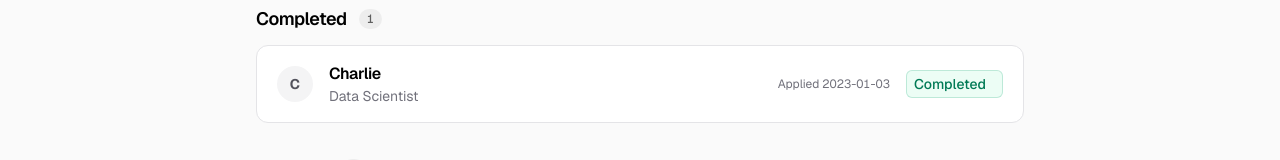
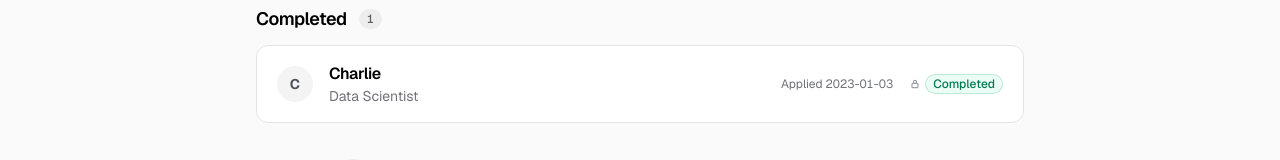
Before and after one commit to Tinnapat1406/track-interview, a Next.js app: page /interview in a window 1280 px wide. Shown: the part 750-910 px from the top of the page. Built offline with nearby package versions, Linux system fonts and the light colour scheme.

Commit message:
add new file and fix select status

```diff
--- a/app/candidate/actions.ts
+++ b/app/candidate/actions.ts
@@ -59,7 +59,7 @@ export async function updateCandidateStatus(
 	}
 }
 
-export async function deleteCandidate(id: number) {
+export async function deleteCandidateProfile(id: number) {
 	const removed = await deleteCandidate(id);
 	if (!removed) throw new Error(`Candidate not found: ${id}`);
 
--- /dev/null
+++ b/component/delete-button.tsx
@@ -0,0 +1,45 @@
+"use client";
+
+import { useTransition } from "react";
+import { deleteCandidateProfile } from "../app/candidate/actions";
+
+export default function DeleteButton({
+	id,
+	name,
+}: {
+	id: number;
+	name: string;
+}) {
+	const [pending, startTransition] = useTransition();
+
+	return (
+		<button
+			type="button"
+			disabled={pending}
+			aria-label={`Delete ${name}`}
+			title={`Delete ${name}`}
+			onClick={() => {
+				const ok = window.confirm(
+					`Delete ${name}?\n\nThis permanently removes the profile and cannot be undone.`,
+				);
+				if (!ok) return;
+
+				startTransition(() => {
+					deleteCandidateProfile(id);
+				});
+			}}
+			className="shrink-0 rounded-md p-1.5 text-zinc-400 transition-colors hover:bg-rose-50 hover:text-rose-600 disabled:cursor-not-allowed disabled:opacity-50 dark:hover:bg-rose-500/10 dark:hover:text-rose-400"
+		>
+			<svg
+				className="h-4 w-4"
+				viewBox="0 0 20 20"
+				fill="none"
+				stroke="currentColor"
+				strokeWidth="1.75"
+				aria-hidden="true"
+			>
+				<path d="M4 6h12M8 6V4.5A.5.5 0 0 1 8.5 4h3a.5.5 0 0 1 .5.5V6m1.5 0-.6 9a1 1 0 0 1-1 .95H6.6a1 1 0 0 1-1-.95L5 6" strokeLinecap="round" strokeLinejoin="round" />
+			</svg>
+		</button>
+	);
+}
--- a/component/status-select.tsx
+++ b/component/status-select.tsx
@@ -2,18 +2,42 @@
 
 import { useTransition } from "react";
 import { updateCandidateStatus } from "../app/candidate/actions";
-import { STATUSES, statusLabels, statusStyles } from "./status";
+import StatusBadge, { STATUSES, statusLabels, statusStyles } from "./status";
 
 const fallback = "bg-zinc-100 text-zinc-600 ring-zinc-500/20 dark:bg-zinc-800 dark:text-zinc-300 dark:ring-zinc-400/20";
 
 export default function StatusSelect({
     id,
+    name,
     status,
 }: {
     id: number;
+    name: string;
     status: string;
 }) {
     const [pending, startTransition] = useTransition();
+
+    if (status === "completed") {
+        return (
+            <span
+                className="inline-flex items-center gap-1"
+                title="Completed is final — this status can no longer be changed."
+            >
+                <svg
+                    className="h-3 w-3 text-zinc-400 dark:text-zinc-500"
+                    viewBox="0 0 20 20"
+                    fill="none"
+                    stroke="currentColor"
+                    strokeWidth="2"
+                    aria-hidden="true"
+                >
+                    <rect x="5" y="9" width="10" height="7" rx="1.5" />
+                    <path d="M7.5 9V6.5a2.5 2.5 0 0 1 5 0V9" strokeLinecap="round" />
+                </svg>
+                <StatusBadge status={status} />
+            </span>
+        );
+    }
 
     return (
         <select
@@ -21,11 +45,22 @@ export default function StatusSelect({
             disabled={pending}
             aria-label="Status"
             onChange={(e) => {
-				const next = e.target.value;
-				startTransition(() => {
-					updateCandidateStatus(id, next);
-				});
-			}}
+                const next = e.target.value;
+
+                if (next === "completed") {
+                    const ok = window.confirm(
+                        `Mark ${name} as Completed?\n\nThis is permanent. Once completed, the status can no longer be changed — the profile can only be deleted.`,
+                    );
+                    if (!ok) {
+                        e.target.value = status;
+                        return;
+                    }
+                }
+
+                startTransition(() => {
+                    updateCandidateStatus(id, next);
+                });
+            }}
             className={`shrink-0 cursor-pointer appearance-none rounded-md px-2 py-1 text-sm font-medium ring-1 ring-inset focus:outline-none focus:ring-2 focus:ring-inset disabled:cursor-not-allowed disabled:opacity-50 ${statusStyles[status] ?? fallback}`}
         >
             {STATUSES.map((s) => (
```
